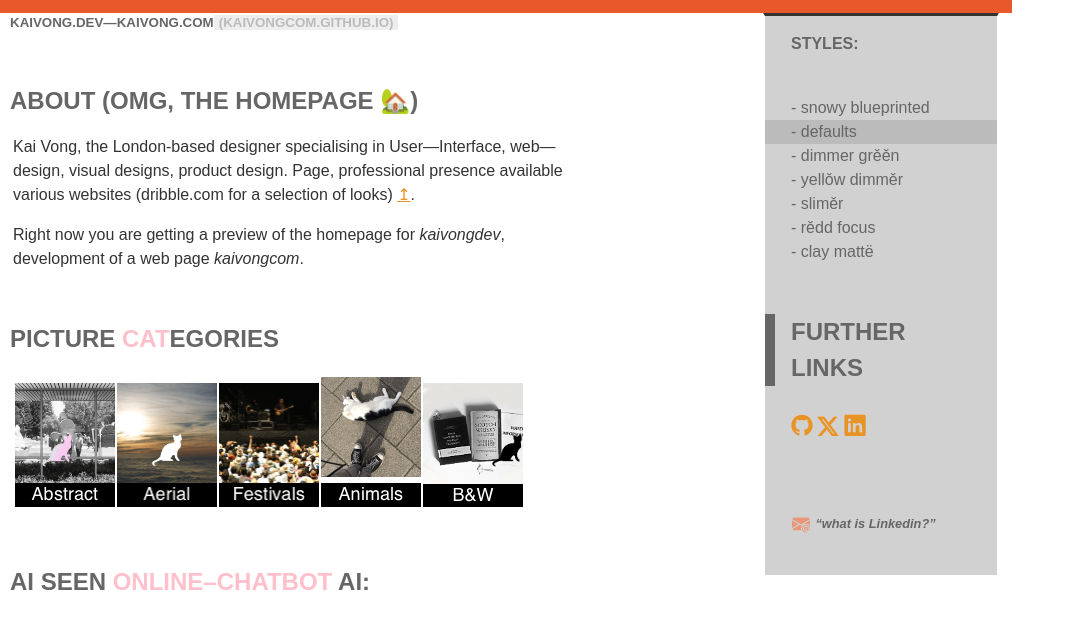
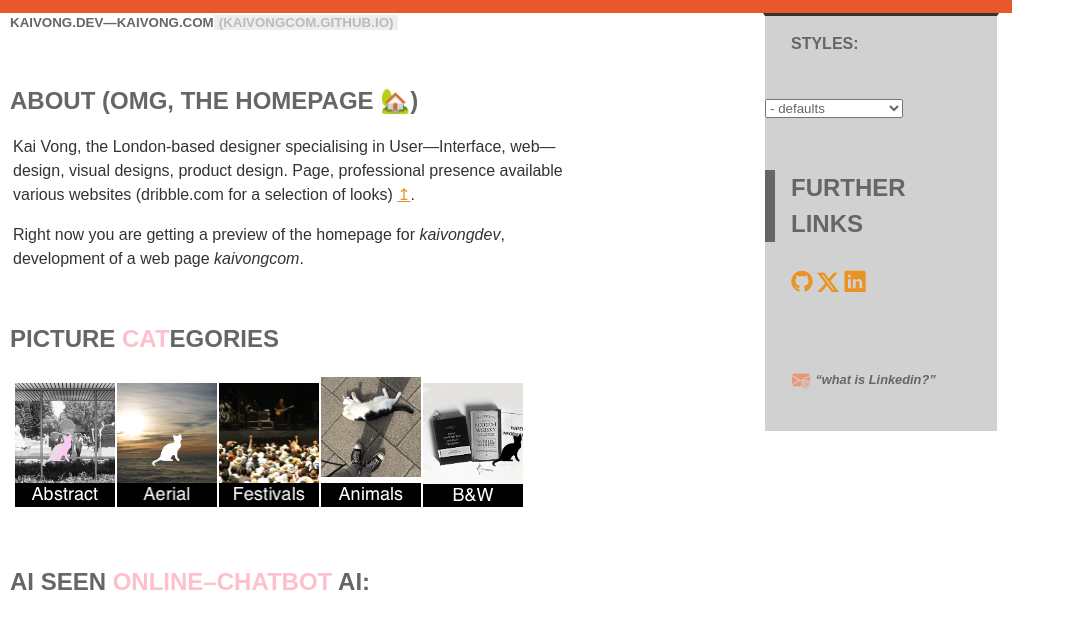
Before and after one commit to kaivongcom/kaivongcom.github.io, a PHP site: page / in a window 1280 px wide. Shown: the top 617 px of the page, without its empty margins (0-1075 px from the left). Run offline with PHP 8.4, Linux system fonts and the light colour scheme.

Commit message:
Update theme picker to select

```diff
--- a/index.html
+++ b/index.html
@@ -34,7 +34,6 @@
             <img src="images/creative-commons/outlines/cat-bw0.png" alt="cat 2" width="50" height="50" class="cat-cc" id="cat-05" />
             <img src="pictures/categories/never-white-on-scotch-water-information-sq100-bw.gif" width="100" height="124" alt="B&W: black and white">
             </ol>
-
             <h2 class="headline2" id="online-AI">AI Seen <strong class="lite-font-color">online–chatbot</strong> AI:</h2>
             <ol>
             <li>
@@ -84,16 +83,17 @@
                 <div id="off-javascript-enable-message">
                   <p>Contemplate enabling <i>browser's</i> <b>javascript</b></p>
                 </div>
-                <div id="look-linker-list"  class="hide-content">
-                <span id="look-03" onClick="loadThisLooks(3);" class="look-linkers-enhanced-dynamic-styles">- snowy blueprinted</span>
-                <span id="look-00" onClick="loadThisLooks(0);" class="look-linkers-enhanced-dynamic-styles">- defaults</span>
-                <span id="look-01" onClick="loadThisLooks(1);" class="look-linkers-enhanced-dynamic-styles">- dimmer grěěn</span>
-                <span id="look-02" onClick="loadThisLooks(2);" class="look-linkers-enhanced-dynamic-styles">- yellǒw dimměr</span>
-                <span id="look-04" onClick="loadThisLooks(4);" class="look-linkers-enhanced-dynamic-styles">- sliměr</span>
-                <span id="look-05" onClick="loadThisLooks(5);" class="look-linkers-enhanced-dynamic-styles">- rědd focus</span>
-                <span id="look-06" onClick="loadThisLooks(6);" class="look-linkers-enhanced-dynamic-styles">- clay mattë </span>
-
-                </div>
+                <form id="look-linker-form" onchange="loadThisLooks();">
+                <select id="look-linker-list"  class="hide-content" >
+                  <option id="look-01" class="look-linkers-enhanced-dynamic-styles">- snowy blueprinted</option>
+                  <option id="look-02" selected="selected" class="look-linkers-enhanced-dynamic-styles">- defaults</option>
+                  <option  id="look-03"  class="look-linkers-enhanced-dynamic-styles">- dimmer grěěn</option>
+                  <option  id="look-04"  class="look-linkers-enhanced-dynamic-styles">- yellǒw dimměr</option>
+                  <option  id="look-05"  class="look-linkers-enhanced-dynamic-styles">- sliměr</option>
+                  <option  id="look-06"  class="look-linkers-enhanced-dynamic-styles">- rědd focus</option>
+                  <option  id="look-07"  class="look-linkers-enhanced-dynamic-styles">- clay mattë </option>
+                </select>
+                </form>
                 </p>
                 <h2 class="headline2">Further Links</h2>
                 <div class="view-icons" data-view="view-icons" id="SMChannelsCompleteContent">
--- a/javascript/enhancements.js
+++ b/javascript/enhancements.js
@@ -1,8 +1,8 @@
 var body_element = ' ',
-    initial_look = 'defaults-00-look', looks1 = 'green-black-01-look',
-    looks2 = 'yellow-black-02-look', looks6 = 'clay-06-look',
-    looks5 = 'redd-05-look', looks4 = 'slime-04-look', snow_on_blprnt = 'snowy-bluep-03-look'
-    styled_looks = [initial_look, looks1, looks2, snow_on_blprnt, looks4, looks5, looks6],
+    initial_look = 'defaults-02-look', looks1 = 'green-black-03-look',
+    looks2 = 'yellow-black-04-look', looks6 = 'clay-07-look',
+    looks5 = 'redd-06-look', looks4 = 'slime-05-look', snow_on_blprnt = 'snowy-bluep-01-look'
+    styled_looks = [snow_on_blprnt, initial_look, looks1, looks2, looks4, looks5, looks6],
     looksListName ='look-linker-list',
     javascript_info = 'off-javascript-enable-message', bodyHTML_classList = '';
 
@@ -23,8 +23,12 @@
 }
 
 function loadThisLooks(specific_look_integer){
+
+
   for(look_integer=0; look_integer <= 6; look_integer+=1 ){
     bodyHTML_classList.remove(styled_looks[look_integer]);
   }
+  specific_look_integer = document.getElementById("look-linker-list").selectedIndex;
+  console.log('oh..' + specific_look_integer);
   bodyHTML_classList.add(styled_looks[specific_look_integer]);
 }
--- a/style-sheets/styles.css
+++ b/style-sheets/styles.css
@@ -1,15 +1,15 @@
-.slime-04-look { background-color: #33CC33; }
-.redd-05-look { background-color: #DD736F }
-.clay-06-look { background-color: #85A0A0 }
+.slime-05-look { background-color: #33CC33; }
+.redd-06-look { background-color: #DD736F }
+.clay-07-look { background-color: #85A0A0 }
 .img-03 { display: none; }
-.snowy-bluep-03-look #SMChannelsCompleteContent #linkedContent.bootstrap-icons,
-.snowy-bluep-03-look { background-color: #011993; color: #eee; float: none;  }
-.snowy-bluep-03-look .hey-highlight { color: orange; }
-.snowy-bluep-03-look .img-03 { display: inline-block; }
-.snowy-bluep-03-look .img-02 { display: none; }
-.defaults-00-look #look-00,
-.green-black-01-look #look-01,
-.yellow-black-02-look #look-02,.snowy-bluep-03-look #look-03 { background-color: #bbb; }
+.snowy-bluep-01-look #SMChannelsCompleteContent #linkedContent.bootstrap-icons,
+.snowy-bluep-01-look { background-color: #011993; color: #eee; float: none;  }
+.snowy-bluep-01-look .hey-highlight { color: orange; }
+.snowy-bluep-01-look .img-03 { display: inline-block; }
+.snowy-bluep-01-look .img-02 { display: none; }
+.defaults-02-look #look-02,
+.green-black-03-look #look-03,
+.yellow-black-04-look #look-03,.snowy-bluep-01-look #look-01 { background-color: #bbb; }
 #look-04,#look-05,#look-06,
 #look-00, #look-01, #look-02,#look-03,
 .aside #bold-headline { padding-left: 26px; display: block; }
@@ -38,19 +38,19 @@
 #off-javascript-enable-message { color: var(--page-aside-txt-color);  }
 #look-linker-list-info #bold-headline, #what-is-linkedin { color: var(--page-aside-txt-color); font-weight: bold;}
 #what-is-linkedin { font-size: 80%; }
-.green-black-01-look { background-color: #3B2027; background-color: rgb(59,32, 32); color: #1ADC00; }
-.green-black-01-look #q-linkedin,
-.yellow-black-02-look #q-linkedin { color: #3B2027; }
+.green-black-03-look { background-color: #3B2027; background-color: rgb(59,32, 32); color: #1ADC00; }
+.green-black-03-look #q-linkedin,
+.yellow-black-04-look #q-linkedin { color: #3B2027; }
  #look-linker-list,
 .green-black-01-look b, .green-black-01-look #look-linker-list,
-.yellow-black-02-look b,.yellow-black-02-look #look-linker-list { color: #333; color: var(--page-aside-txt-color); }
+.yellow-black-04-look b,.yellow-black-04-look #look-linker-list { color: #333; color: var(--page-aside-txt-color); }
 /* #1F5438 */ /* #297847 */  /* leans into rich-text color-group apple pixelmator colours */
 .green-black-01-look .aside { border: 2px solid #333; border-top: 3px solid #333; }
 .aside .look-linkers-enhanced-dynamic-styles,
-.defaults-00-look .aside .look-linkers-enhanced-dynamic-styles,
-.green-black-01-look .aside .look-linkers-enhanced-dynamic-styles,
-.yellow-black-02-look .aside .look-linkers-enhanced-dynamic-styles { cursor: pointer; }
-.yellow-black-02-look { background-color: #3B2027; background-color: rgb(59,32, 32); color: #F7C265; }
+.defaults-02-look .aside .look-linkers-enhanced-dynamic-styles,
+.green-black-03-look .aside .look-linkers-enhanced-dynamic-styles,
+.yellow-black-04-look .aside .look-linkers-enhanced-dynamic-styles { cursor: pointer; }
+.yellow-black-04-look { background-color: #3B2027; background-color: rgb(59,32, 32); color: #F7C265; }
 .aside .look-linkers-enhanced-dynamic-styles:hover { text-decoration: underline; }
 .cat-cc { position: absolute; }
 #cat-wrapper-list { padding: 0; margin: 0; }
```
